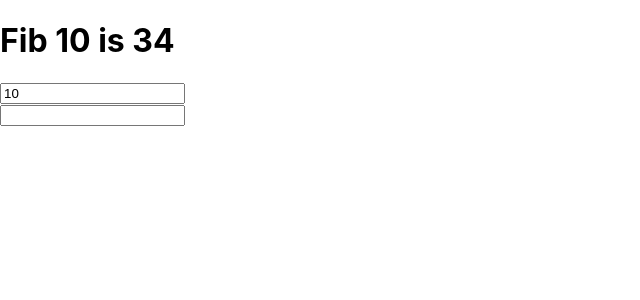
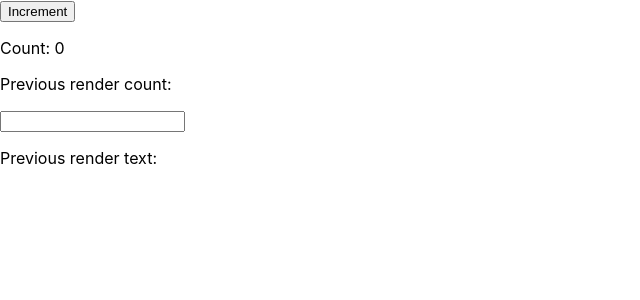
Before and after one commit to abbasg-dev/frontend-expert, a React (Create React App) app in the folder react/test-app/: page / in a window 1280 px wide. Shown: the top 300 px of the page, without its empty margins (0-640 px from the left). Built offline with nearby package versions, Linux system fonts and the light colour scheme.

Commit message:
Custom hooks

```diff
--- a/react/test-app/src/App.js
+++ b/react/test-app/src/App.js
@@ -7,7 +7,8 @@
 // import ImperativeReact from "./components/ImperativeReact";
 // import Contexts from "./components/Contexts";
 // import ComponentLists from "./components/ComponentLists";
-import Performance from "./components/Performance";
+// import Performance from "./components/Performance";
+import CustomHooks from "./components/CustomHooks";
 
 export default function App() {
   return (
@@ -20,8 +21,9 @@
       <Refs />
       <ImperativeReact />
       <Contexts />
-      <ComponentLists />*/}
-      <Performance />
+      <ComponentLists />
+      <Performance />*/}
+      <CustomHooks />
     </>
   );
 }
--- /dev/null
+++ b/react/test-app/src/components/CustomHooks.js
@@ -0,0 +1,29 @@
+import { useState, useRef, useEffect } from "react";
+
+export default function CustomHooks() {
+  const [count, setCount] = useState(0);
+  const [text, setText] = useState("");
+
+  const prevCount = usePrevious(count);
+  const prevText = usePrevious(text);
+
+  return (
+    <>
+      <button onClick={() => setCount(count + 1)}>Increment</button>
+      <p>Count: {count}</p>
+      <p>Previous render count: {prevCount}</p>
+
+      <input value={text} onChange={(event) => setText(event.target.value)} />
+      <p>Previous render text: {prevText}</p>
+    </>
+  );
+}
+
+function usePrevious(value) {
+  const prevRef = useRef();
+  useEffect(() => {
+    prevRef.current = value;
+  }, [value]);
+
+  return prevRef.current;
+}
```
Also changed, not shown: 1 other file (tests, documents, lock files or other folders).
